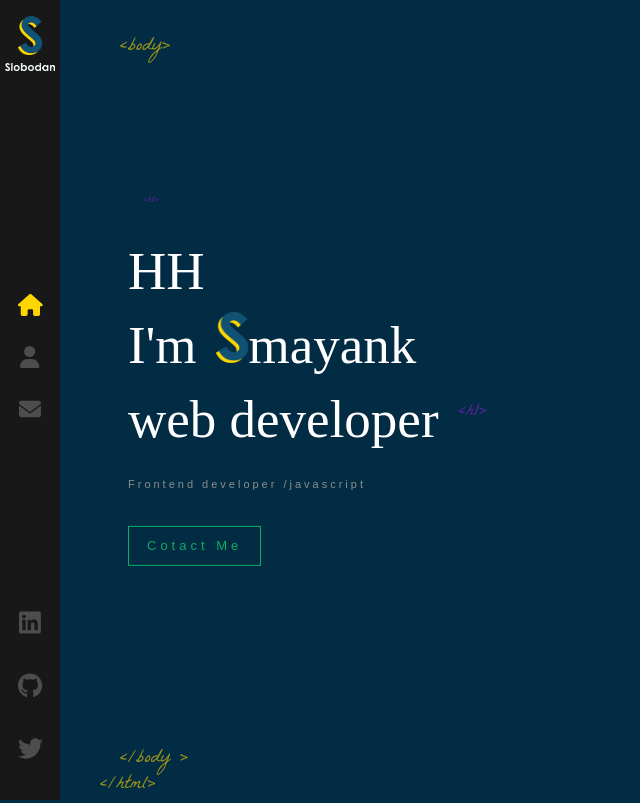
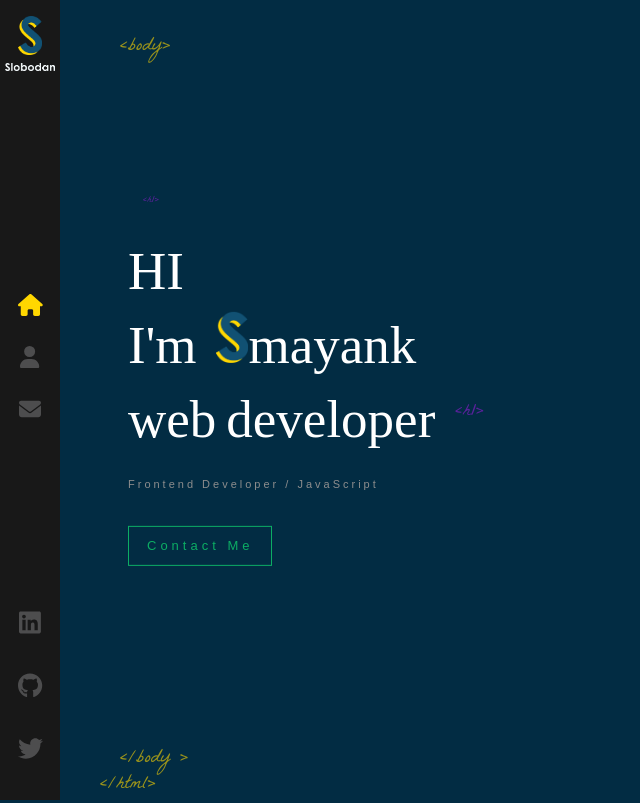
Before and after one commit to MAYANK-DWIVEDI/my-portfolio, a React (Create React App) app: page / in a window 1280 px wide. Shown: the whole page, without its empty margins (0-640 px from the left). Built offline with nearby package versions, Linux system fonts and the light colour scheme.

Commit message:
Added logo with styling ,changed a few components in home

```diff
--- a/package.json
+++ b/package.json
@@ -10,6 +10,7 @@
     "@fortawesome/react-fontawesome": "^0.2.2",
     "animate.css": "^4.1.1",
     "cra-template": "1.2.0",
+    "gsap": "^3.12.5",
     "react": "^19.0.0",
     "react-dom": "^19.0.0",
     "react-loaders": "^3.0.1",
--- a/src/components/AnimatedLetters/index.scss
+++ b/src/components/AnimatedLetters/index.scss
@@ -0,0 +1,27 @@
+.text-animate{
+    display: inline-block;
+    opacity: 0;
+    animation: bounceIn 1s 1s;
+    animation-fill-mode: forwards;
+    min-width: 10px;
+
+
+}
+
+.text-animate-hover {
+    min-width: 10px;
+    display: inline-block;
+    animation-fill-mode: both;
+
+    &:hover{
+        animation: rubberBand 1s ;
+        color: #ffd700;
+
+
+    }
+}
+@for $i from 1 through 35 {
+    .text-animate._#{$i}{
+        animation-delay: #{$i / 10}s;
+    }
+}
--- /dev/null
+++ b/src/components/Home/Logo/index.js
@@ -0,0 +1,44 @@
+import './index.scss';
+import LogoS from '../../../assets/images/logo-s.png';
+import gsap from 'gsap'; // Standard GSAP
+import { useEffect, useRef } from 'react';
+
+const Logo = () => {
+    const bgref = useRef();
+    const outlineLogoRef = useRef();
+    const solidLogoRef = useRef();
+
+    useEffect(() => {
+        gsap.fromTo(
+            outlineLogoRef.current,
+            { opacity: 0 },
+            { opacity: 1, duration: 2 }
+        );
+    }, []);
+
+    return (
+        <div className="logo-container">
+            <img className="solid-logo" src={LogoS} alt="S" />
+            <svg
+                width="559pt"
+                height="897pt"
+                version="1.0"
+                viewBox="0 0 559 897"
+                xmlns="http://www.w3.org/2000/svg"
+            >
+                <g
+                    className="svg-container"
+                    transform="translate(0 457) scale(.1 -.1)"
+                    fill="none"
+                >
+                    <path
+                        ref={outlineLogoRef}
+                        d="m2930 4560c-344-16-623-85-915-228..."
+                    />
+                </g>
+            </svg>
+        </div>
+    );
+};
+
+export default Logo;
--- /dev/null
+++ b/src/components/Home/Logo/index.scss
@@ -0,0 +1,37 @@
+.logo-container {
+    z-index: 0;
+    width: 400px;
+    height: 609px;
+    opacity: 0;
+    position: absolute;
+    top: 0;
+    right: 15%;
+    bottom: 0;
+    left: auto;
+    margin: auto;
+
+    svg {
+      width: 100%;
+      height: auto;
+      bottom: 0;
+      transform: rotateZ(30deg) !important;
+    }
+
+    .solid-logo {
+      position: absolute;
+      top: auto;
+      right: auto;
+      bottom: auto;
+      left: 0;
+      margin: auto;
+      width: 100%;
+      opacity: 0;
+      transform: rotateZ(30deg) !important;
+      z-index: 1;
+    }
+  }
+
+  .svg-container {
+    stroke: #ffd700;
+    stroke-width: 10;
+  }
--- a/src/components/Home/index.js
+++ b/src/components/Home/index.js
@@ -1,38 +1,53 @@
-import React, { useState } from 'react'; // Import React
+import React, { useEffect, useState } from 'react'; // Import React
 import { Link } from 'react-router-dom'; // Import Link for routing
 import LogoTitle from '../../assets/images/logo-s.png'; // Correctly imported logo
-import'./index.scss';
+import './index.scss';
 import AnimatedLetters from '../AnimatedLetters';
+import Logo from './Logo';
 
+const Home = () => {
+    const [letterClass, setLetterClass] = useState('text-animate');
+    const nameArray = ['m', 'a', 'y', 'a', 'n', 'k'];
+    const jobArray = ['w', 'e', 'b', ' ', 'd', 'e', 'v', 'e', 'l', 'o', 'p', 'e', 'r'];
 
-const Home  = () => {
-    const[letterClass] = useState('text-animate')
-    const nameArray = ['m','a','y','a','n','k']
-    const jobArray =['w','e','b',' ', 'd','e','v','e','l','o','p','e','r']
+    useEffect(() => {
+        const timeout = setTimeout(() => {
+            setLetterClass('text-animate-hover');
+        }, 4000);
+
+        // Cleanup function
+        return () => clearTimeout(timeout);
+    }, []);
 
     return (
-        <div className=" container home-page">
-            <div className=" text-zone">
+        <div className="container home-page">
+            <div className="text-zone">
                 <h1>
-                    <span className='letterClass'>H</span>
-                    <span className={`${letterClass} _12`}>H</span>  <br/>
+                    <span className={`${letterClass} _11`}>H</span>
+                    <span className={`${letterClass} _12`}>I</span> <br />
+                    <span className={`${letterClass} _13`}>I</span>
+                    <span className={`${letterClass} _14`}>'m</span>
+                    <img src={LogoTitle} alt="developer" />
+                    <AnimatedLetters
+                        letterClass={letterClass}
+                        strArray={nameArray}
+                        idx={15}
+                    />
+                    <br />
+                    <AnimatedLetters
+                        letterClass={letterClass}
+                        strArray={jobArray}
+                        idx={22}
+                    />
+                </h1>
+                <h2>Frontend Developer / JavaScript</h2>
+                <Link to="/contact" className="flat-button">
+                    Contact Me
+                </Link>
+            </div>
+            <Logo />
+        </div>
+    );
+};
 
-                    <span className={`${letterClass} _13`}>I</span>
-
-                    <span className={`${letterClass} _14`}>'m</span>
-                <img src ={LogoTitle} alt="developer" />
-                <AnimatedLetters letterClass={letterClass}
-                strArray={nameArray}
-                idx={15}/>
-                <br/>
-                <AnimatedLetters letterClass={letterClass}
-                strArray={jobArray}
-                idx={22}/>
-                </h1>
-                <h2> Frontend developer /javascript </h2>
-                <Link to="/contact" className='flat-button'>  Cotact Me</Link>
-            </div>
-        </div>
-    )
-}
- export default Home
+export default Home;
```
Also changed, not shown: 1 other file (tests, documents, lock files or other folders).
